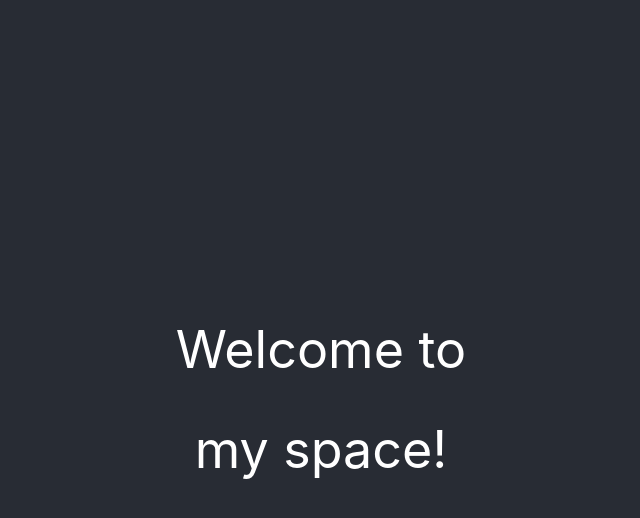
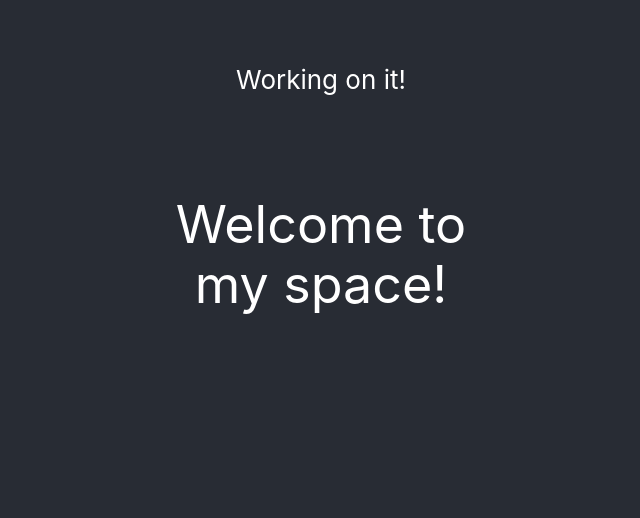
Before and after one commit to ruzafa8/ruzafa8.github.io, a React (Create React App) app: page / in a window 1280 px wide. Shown: the top 518 px of the page, without its empty margins (319-959 px from the left). Built offline with nearby package versions, Linux system fonts and the light colour scheme; a web font is replaced by a local one.

Commit message:
improve html structure

```diff
--- a/src/App.css
+++ b/src/App.css
@@ -1,18 +1,22 @@
 .App {
   text-align: center;
+  color: white;
 }
 
 .App-header {
-  background-color: #282c34;
-  min-height: 100vh;
+  min-height: 20vh;
   display: flex;
   flex-direction: column;
   align-items: center;
   justify-content: center;
+}
+
+h1 {
   font-size: calc(20px + 4vmin);
-  color: white;
+  font-weight: normal;
 }
 
 p {
+  font-size: calc(10px + 2vmin);
   margin: 20px;
 }
--- a/src/App.js
+++ b/src/App.js
@@ -4,13 +4,14 @@ function App() {
   return (
     <div className="App">
       <header className="App-header">
-        <p>
-          Welcome to
-        </p>
-        <p>
-           my space!
-        </p>
+        <p>Working on it!</p>
       </header>
+      <nav></nav>
+      <section>
+        <h1>Welcome to <br/> my space!</h1>
+      </section>
+      <aside></aside>
+      <footer></footer>
     </div>
   );
 }
--- a/src/index.css
+++ b/src/index.css
@@ -5,9 +5,5 @@ body {
     sans-serif;
   -webkit-font-smoothing: antialiased;
   -moz-osx-font-smoothing: grayscale;
+  background-color: #282c34;
 }
-
-code {
-  font-family: source-code-pro, Menlo, Monaco, Consolas, 'Courier New',
-    monospace;
-}
```
